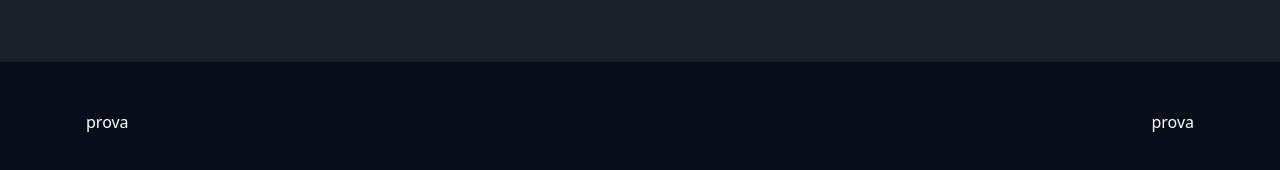
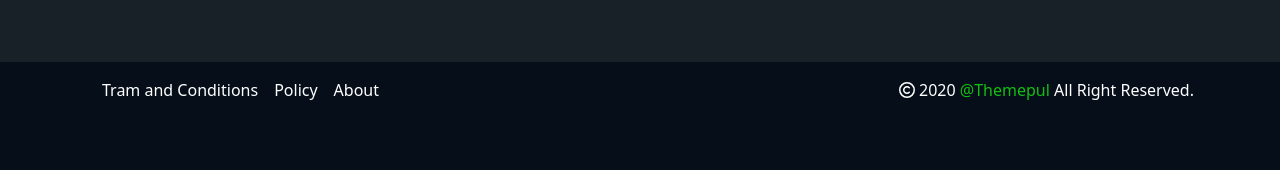
Before and after one commit to AntoninoIrrera/proj-html-vuejs, a Vue app: page / in a window 1280 px wide. Shown: the part 7003-7173 px from the top of the page. After the commit the page ends 7121 px from the top, so only its background shows below. Built offline with nearby package versions, Linux system fonts and the light colour scheme.

Commit message:
inizio inserimento contenuti seconda section del footer

```diff
--- a/src/components/ComponentsFooter/SectionCredits.vue
+++ b/src/components/ComponentsFooter/SectionCredits.vue
@@ -5,13 +5,20 @@
 
 <template>
     <section>
-        <div class="container py-5 px-3">
+        <div class="container p-3">
             <div class="row">
                 <div class="col-6">
-                    <p class="text-white m-0">prova</p>
+                    <p class="text-white m-0 ms-3 d-inline-block">Tram and Conditions</p>
+                    <p class="text-white m-0 ms-3 d-inline-block">Policy</p>
+                    <p class="text-white m-0 ms-3 d-inline-block">About</p>
                 </div>
                 <div class="col-6">
-                    <p class="text-white m-0 text-end">prova</p>
+                    <p class="text-white m-0 text-end">
+                        <font-awesome-icon icon="fa-regular fa-copyright"/>
+                        2020
+                        <span>@Themepul</span>
+                        All Right Reserved.
+                    </p>
                 </div>
             </div>
         </div>
@@ -19,5 +26,9 @@
 </template>
 
 <style lang="scss" scoped>
+    @use '../../styles/partials/variables' as *;
 
+    span{
+        color: $color_green;
+    }
 </style>
--- a/src/main.js
+++ b/src/main.js
@@ -39,6 +39,8 @@ import { faYoutube } from '@fortawesome/free-brands-svg-icons'
 
 import { faPinterest } from '@fortawesome/free-brands-svg-icons'
 
+import { faCopyright } from '@fortawesome/free-regular-svg-icons'
+
 
 
 
@@ -51,7 +53,7 @@ import { faPinterest } from '@fortawesome/free-brands-svg-icons'
 
 library.add(faEnvelope, faFacebookF, faTwitter, faLinkedinIn, faInstagram,
 faGooglePlusG, faLock, faBasketShopping, faSortDown, faAngleUp, faCaretLeft,
-faCaretRight, faStar, faClock, faShare, faYoutube, faPinterest)
+faCaretRight, faStar, faClock, faShare, faYoutube, faPinterest, faCopyright)
 
 createApp(App)
 .component('font-awesome-icon', FontAwesomeIcon)
```
